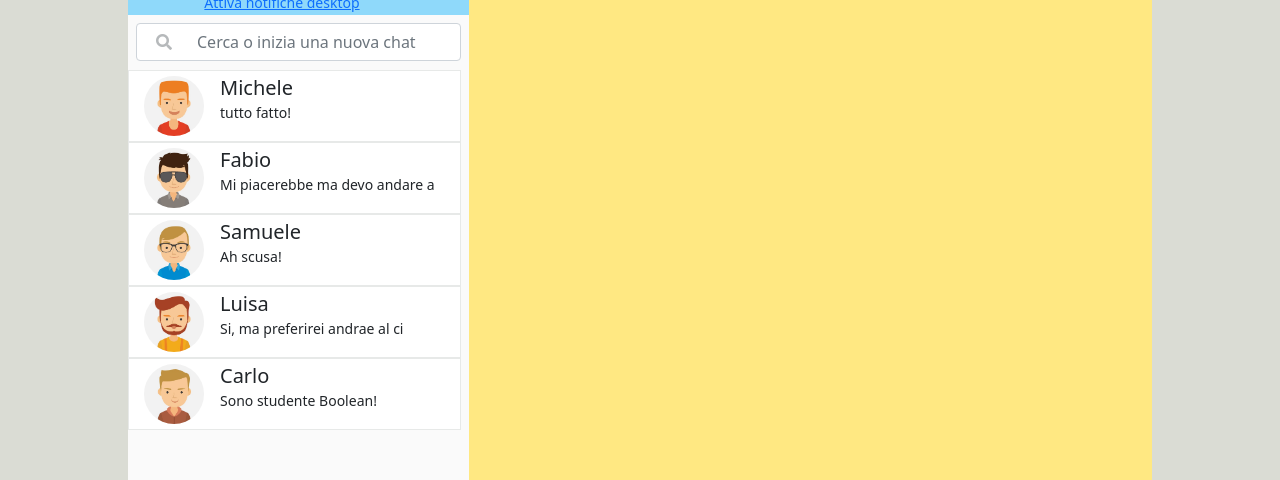
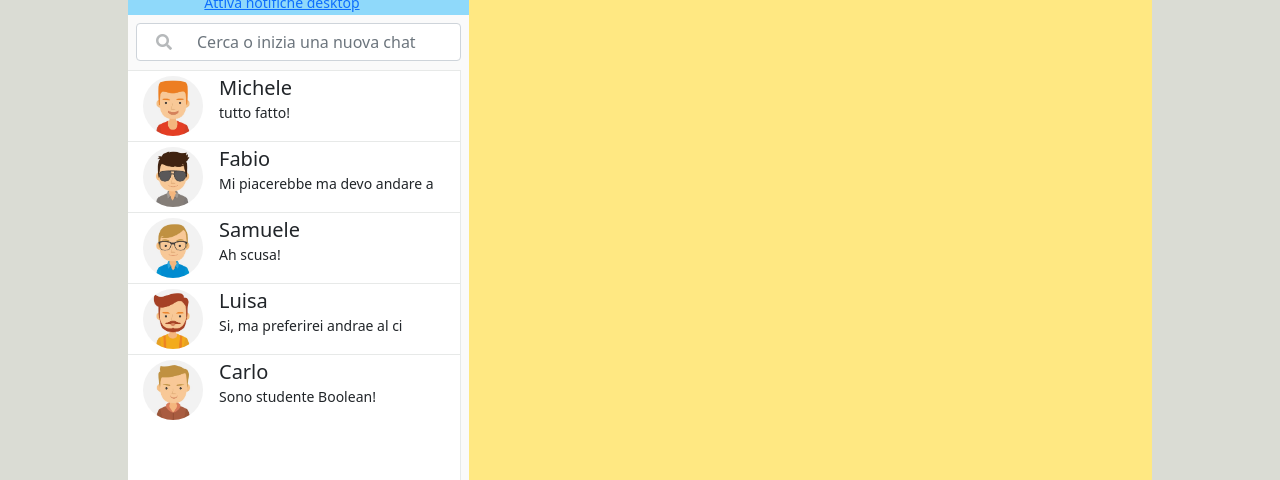
Before and after one commit to andre-cyb/vue-boolzapp, a plain HTML site: page index.html in a window 1280 px wide. Shown: the part 180-660 px from the top of the page. Drawn offline with nearby package versions, Linux system fonts and the light colour scheme.

Commit message:
layout sx completato (Bug overflow da fixare)

```diff
--- a/CSS/style.css
+++ b/CSS/style.css
@@ -89,8 +89,11 @@
     overflow: hidden;
 }
 .my_style_contacts ul{
+    height: 100%;
     padding: 0;
     margin: 0;
+    border-right: 1px solid #e7e9e8;
+    background-color: white;
 }
 .my_style_contacts ul li h5{
     margin: 0;
@@ -98,8 +101,7 @@
 .box_contacts{
     list-style: none;
     display: flex;
-    border: 1px solid #e7e9e8;
-    background-color: white;
+    border-top: 1px solid #e7e9e8;
     padding: 5px;
     padding-left: 15px;
 }
```
